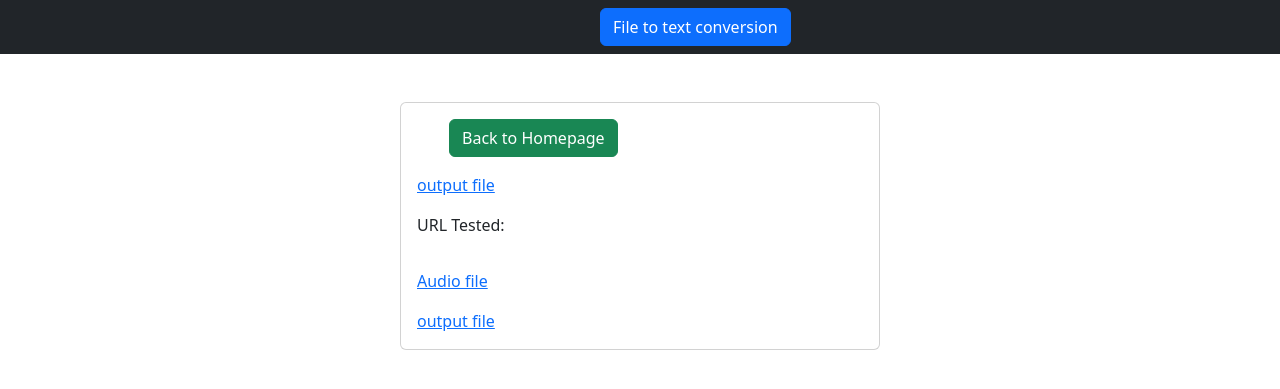
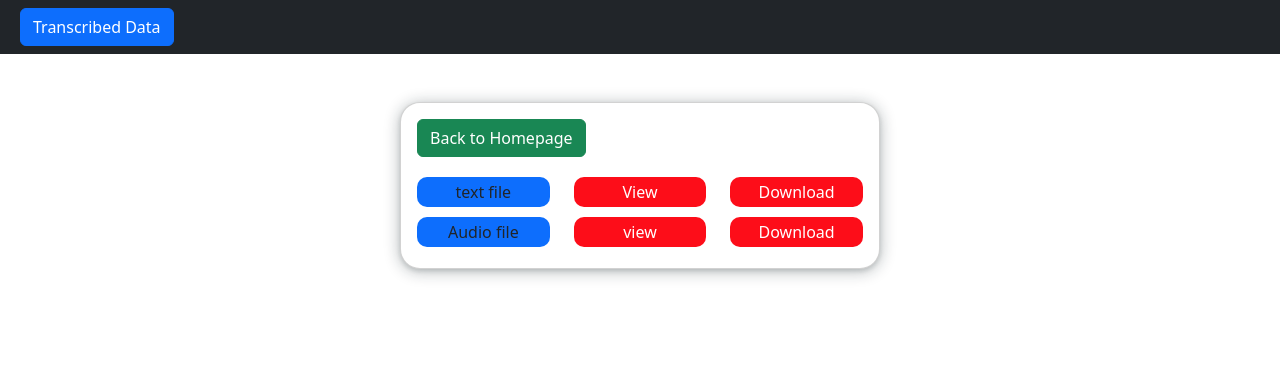
Before and after one commit to ManokarGopinath/Projects, a Django app: template Youtube_transcript/text/templates/file.html in a window 1280 px wide. Shown: the top 389 px of the page. Run offline with Django 4.2, Linux system fonts and the light colour scheme; the template is opened without the code that fills it, so the values that code supplies are empty; some libraries are stand-ins or nearby versions.

Commit message:
Add files via upload

```diff
--- /dev/null
+++ b/Youtube_transcript/media/file/sample.txt
@@ -0,0 +1 @@
+the picture of sofa gas the horrors actually to keep your value and therefore it is crucial that we keep our products are good structure which usually means a separation of concerns we want to separate you are the business logic and the datastore US so that we are calling skin easily and quickly understand the software that we can easily extended with more features and that we can easily tested that's where architectural design patterns come into play when it comes to Android apps MBM is the most popular want it stands for Mall view view Mal let's take a look at this recipe at the model represents the data source which is often represented by a repository that just collects all data in one Central Place that can be data from a database data for remote API WhatsApp status from both the view that contains the business logic business logic program logic that is just updating in UI element example filtering a list or validating user input in the humeral is in direct communication with the model to get access to the data it needs lastly the views the visible part of the Earth it contains all UI elements and get events from viewmodel we need to update its views important is that the we should contain any business logic it should only contain logic to directly manipulate together this is a powerful pattern that makes us office table easily understandable and testable
--- a/Youtube_transcript/text/templates/file.html
+++ b/Youtube_transcript/text/templates/file.html
@@ -9,36 +9,48 @@
   </head>
   <body>
     <nav class="navbar navbar-expand-lg navbar-light bg-dark header">
-        <a href="#" style="margin-left: 600px;" class="btn btn-primary bace_title">File to text conversion</a>
+        <a href="#" style="margin-left: 20px;" class="btn btn-primary bace_title">Transcribed Data</a>
     </nav>
     <div class="d-flex justify-content-center mt-5 upload_file_box">
     <div class="card upload_box p-3" style="width: 30rem;">
 
 
-    {% block content %}
-  <ul class="upload_buttons d-flex justify-content-left" style="list-style-type: none;">
-    <li>
+    <!-- {% block content %} -->
+  <!-- <ul class="upload_buttons d-flex justify-content-left" style="list-style-type: none;"> -->
+    <div>
       <a class="btn btn-success model_form_upload" href="{% url 'file_upload' %}">Back to Homepage</a>
-    </li>
-  </ul>
+    </div>
+  <!-- </ul> -->
 
   <!-- <a href="{{ '/media/output/output1.csv' }}">output file</a>
   <p></p> -->
-  <a href="{{ '/media/file/sample.txt' }}">output file</a>
-  <p></p>
-  <p>URL Tested:</p>
-  <ul>
+<div class="row view-and-download">
+  <div class="col-lg-4 text-and-audio">
+    <a>text file</a>
+    <a>Audio file</a>
+  </div>
+  <div class="col-lg-4 view-file">
+    <a href="{{ '/media/file/sample.txt' }}">View</a>
+    <a href="{{ '/media/video/test.mp4' }}">view</a>
+  </div>
+  <div class="col-lg-4 download-file">
+    <a href="#">Download</a>
+    <a href="#">Download</a>
+  </div>
+</div>
+  <!--<p></p>
+   <p>URL Tested:</p>-->
+  <!--<ul>
     {% for obj in linkdocuments %}
       <li>
         <a href="{{ obj.url }}">{{ obj.info }}</a>
         <small>(Uploaded at: {{ obj.uploaded_at }})</small>
       </li>
     {% endfor %}
-  </ul>
-  <a href="{{ '/media/video/test.mp4' }}">Audio file</a>
-  <p></p>
-  <a href="{{ '/media/file/sample.txt' }}">output file</a>
-  {% endblock %}
+  </ul>-->
+
+  <!-- <a href="{{ '/media/file/sample.txt' }}">output file</a>-->
+  <!-- {% endblock %} -->
   </div>
   </div>
 
@@ -46,3 +58,50 @@
 </html>
 <!-- JavaScript Bundle with Popper -->
 <script src="https://cdn.jsdelivr.net/npm/bootstrap@5.2.0/dist/js/bootstrap.bundle.min.js" integrity="sha384-A3rJD856KowSb7dwlZdYEkO39Gagi7vIsF0jrRAoQmDKKtQBHUuLZ9AsSv4jD4Xa" crossorigin="anonymous"></script>
+
+
+<style>
+   .text-and-audio {
+    display: grid;
+   }
+   .view-file {
+    display: grid;
+   }
+   .download-file {
+    display: grid;
+   }
+   .view-and-download {
+    padding-top: 15px;
+   }
+   .text-and-audio a {
+    padding: 3px;
+    background: #0d6efd;
+    text-align: center;
+    color: #fff;
+    border-radius: 10px;
+    text-decoration: none;
+    margin: 5px 0px;
+   }
+   .view-file a {
+    padding: 3px;
+    background: #fd0d19;
+    text-align: center;
+    color: #fff;
+    border-radius: 10px;
+    text-decoration: none;
+    margin: 5px 0px;
+   }
+   .download-file a {
+    padding: 3px;
+    background: #fd0d19;
+    text-align: center;
+    color: #fff;
+    border-radius: 10px;
+    text-decoration: none;
+    margin: 5px 0px;
+   }
+   .upload_box {
+    border-radius: 20px;
+    box-shadow: rgb(14 30 37 / 12%) 0px 2px 4px 0px, rgb(14 30 37 / 32%) 0px 2px 16px 0px;
+}
+</style>
```
Also changed, not shown: Youtube_transcript/requirements.txt (added, +19 -0 lines), Youtube_transcript/text/templates/home.html (+45 -8 lines), Youtube_transcript/text/views.py (+11 -4 lines), Youtube_transcript/db.sqlite3, 2 other files.
